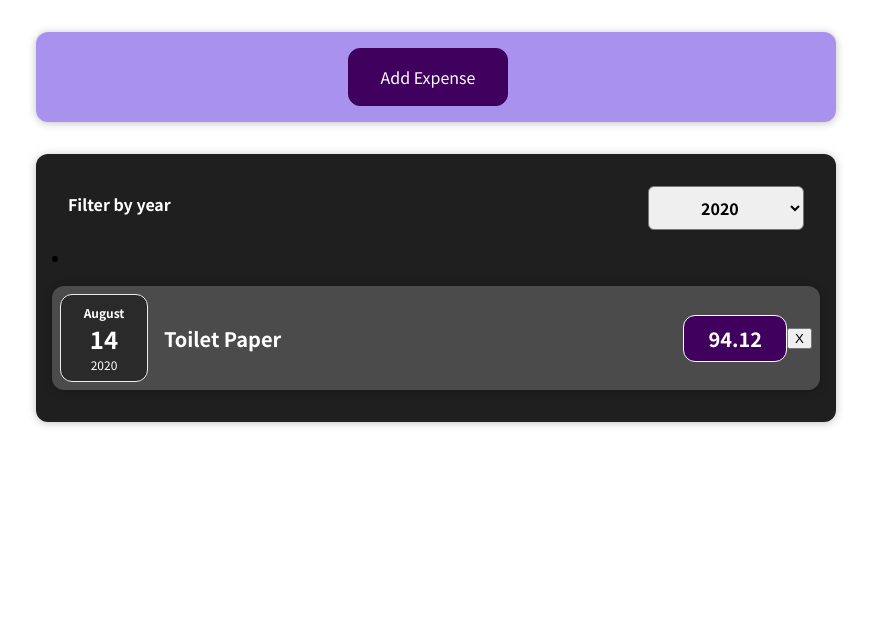
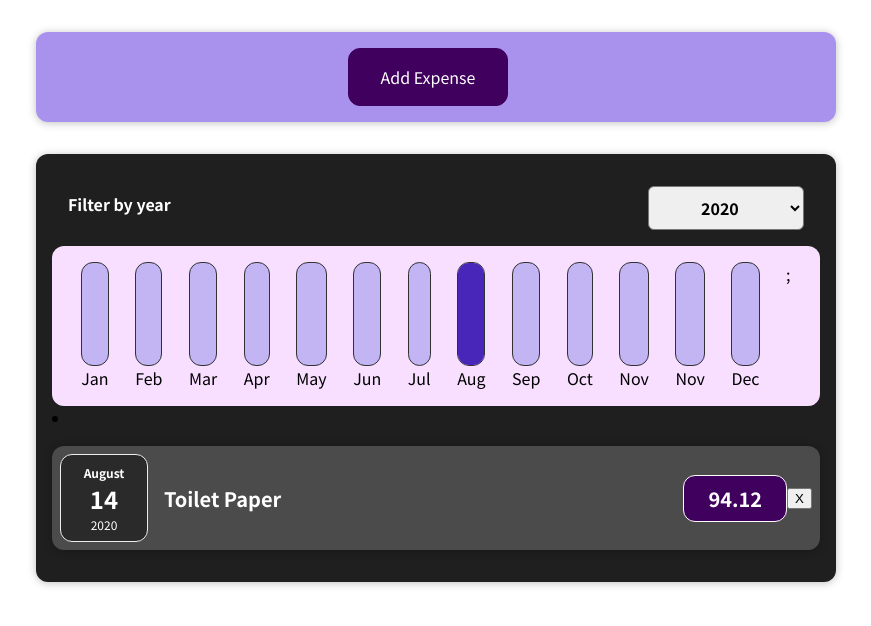
Before and after one commit to merv-e/track-your-expenses, a React (Create React App) app: page / in a window 1280 px wide. Shown: the top 626 px of the page, without its empty margins (204-1075 px from the left). Built offline with nearby package versions, Linux system fonts and the light colour scheme.

Commit message:
- charts for showing monthly expenses are created. - Changes include the logic and styling of components

```diff
--- /dev/null
+++ b/src/components/Chart/Chart.css
@@ -0,0 +1,9 @@
+.chart {
+    padding: 1rem;
+    border-radius: 12px;
+    background-color: #f8dfff;
+    text-align: center;
+    display: flex;
+    justify-content: space-around;
+    height: 10rem;
+}
--- /dev/null
+++ b/src/components/Chart/Chart.js
@@ -0,0 +1,24 @@
+import "./Chart.css";
+import ChartBar from "./ChartBar";
+
+const Chart = props => {
+
+  const dataPointValues = props.dataPoints.map(dataPoint => dataPoint.value);
+  const totalMax = Math.max(...dataPointValues);
+
+  return (
+    <div className="chart">
+     {
+      props.dataPoints.map(dataPoint => (
+        <ChartBar
+         key={dataPoint.label}
+         value={dataPoint.value}
+         maxValue={totalMax}
+         label={dataPoint.label}
+        />
+     ))};
+    </div>
+  )
+}
+
+export default Chart
--- /dev/null
+++ b/src/components/Chart/ChartBar.css
@@ -0,0 +1,30 @@
+.chart-bar {
+    height: 100%;
+    display: flex;
+    flex-direction: column;
+    align-items: center;
+}
+
+.chart-bar__inner {
+    height: 100%;
+    width: 100%;
+    border: 1px solid #313131;
+    border-radius: 12px;
+    background-color: #c3b4f3;
+    overflow: hidden;
+    display: flex;
+    flex-direction: column;
+    justify-content: flex-end;
+}
+
+.chart-bar__fill {
+    background-color: #4826b9;
+    width: 100%;
+    transition: all 0.3s ease-out;
+}
+
+.chart-bar__label {
+    font-weight: bold;
+    font-size: 0.5rem;
+    text-align: center;
+}
--- /dev/null
+++ b/src/components/Chart/ChartBar.js
@@ -0,0 +1,24 @@
+import "./ChartBar.css"
+
+const ChartBar = props => {
+
+    let filledBarHeight = "%0";
+
+    if(props.maxValue > 0) {
+        filledBarHeight = Math.round((props.value / props.maxValue) *100) + "%";
+    };
+
+  return (
+    <div className="chart-bar">
+      <div className="chart-bar__inner">
+        <div
+         className="chart-bar__fill"
+         style={{ height: filledBarHeight }}
+        ></div>
+      </div>
+      <div className="chart-bar_label">{props.label}</div>
+    </div>
+  )
+}
+
+export default ChartBar
--- a/src/components/Expenses/Expenses.js
+++ b/src/components/Expenses/Expenses.js
@@ -3,6 +3,7 @@ import "./Expenses.css"
 import Card from '../UI/Card';
 import ExpenseFilter from '../NewExpense/ExpenseFilter';
 import { useState } from 'react';
+import ExpensesChart from "./ExpensesChart"
 
 const Expenses = props => {
   const [selectedYear, setSelectedYear] = useState("2020");
@@ -22,7 +23,11 @@ const Expenses = props => {
           onSelectFilter={filterChangeHandler}
           selected={selectedYear}
         />
-        {filteredExpensesByYear.length === 0 ? (
+
+        <ExpensesChart expenses={filteredExpensesByYear} />
+
+        {
+         filteredExpensesByYear.length === 0 ? (
           <p className="noExpense">No expenses have been found.</p>
         ) : (
           filteredExpensesByYear.map((e) => (
--- /dev/null
+++ b/src/components/Expenses/ExpensesChart.js
@@ -0,0 +1,30 @@
+import Chart from "../Chart/Chart"
+
+const ExpensesChart = props => {
+
+ const chartDataPoints = [
+    {label:"Jan", value:0,},
+    {label:"Feb", value:0,},
+    {label:"Mar", value:0,},
+    {label:"Apr", value:0,},
+    {label:"May", value:0,},
+    {label:"Jun", value:0,},
+    {label:"Jul", value:0,},
+    {label:"Aug", value:0,},
+    {label:"Sep", value:0,},
+    {label:"Oct", value:0,},
+    {label:"Nov", value:0,},
+    {label:"Nov", value:0,},
+    {label:"Dec", value:0,},
+ ];
+
+    for (const expense of props.expenses){
+        const expenseByMonth = expense.date.getMonth();
+        chartDataPoints[expenseByMonth].value += expense.amount;
+        console.log(expenseByMonth);
+      };
+
+  return <Chart dataPoints={chartDataPoints} />
+}
+
+export default ExpensesChart
--- a/src/components/NewExpense/ExpenseForm.js
+++ b/src/components/NewExpense/ExpenseForm.js
@@ -12,7 +12,7 @@ const ExpenseForm = ({onSaveExpenseData, onCancel}) => {
 
     const expenseData = {
       title: titleInput,
-      amount: amountInput,
+      amount: +amountInput,
       date: new Date(dateInput),
     };
 
```
